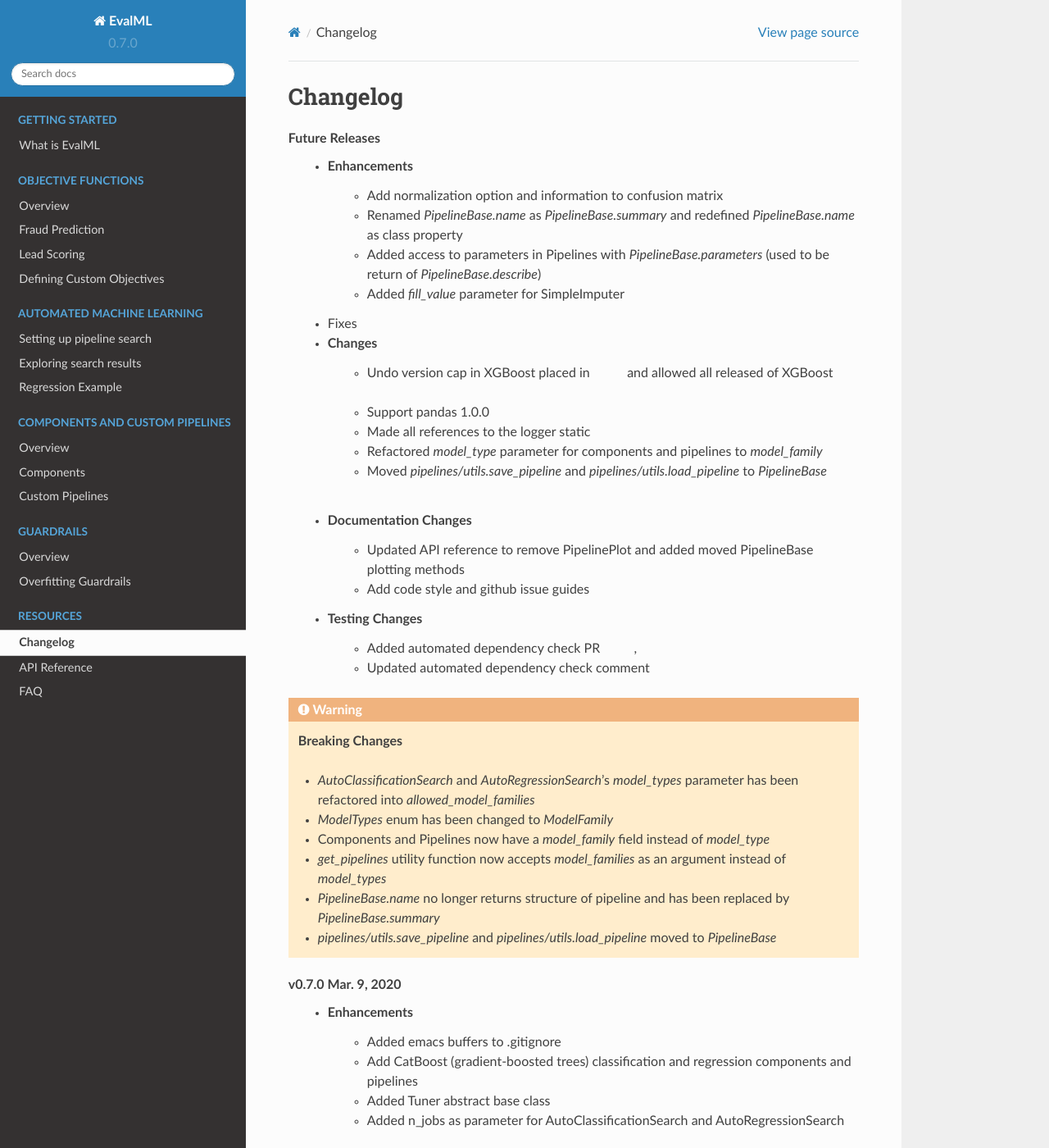
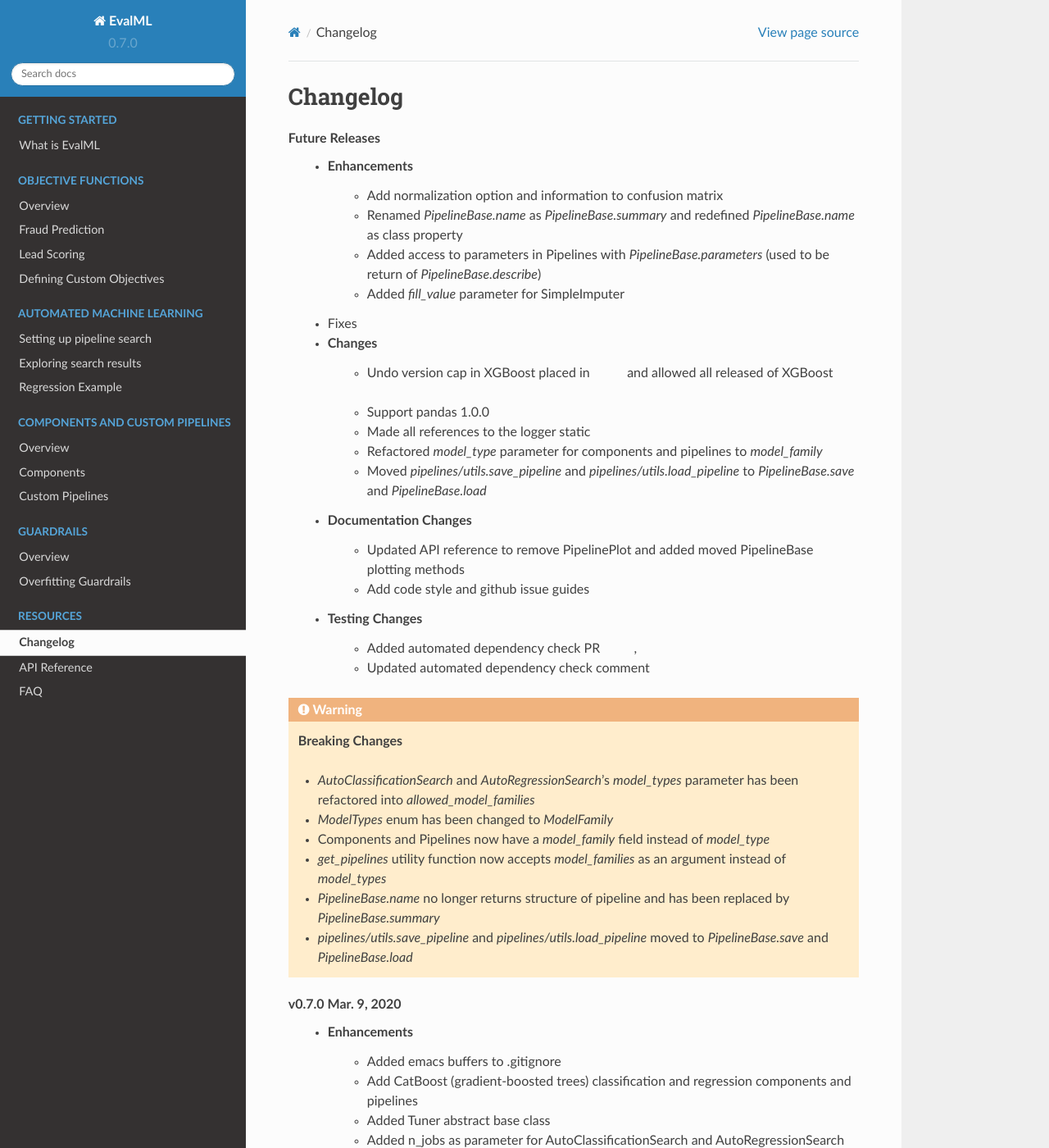
Before and after one commit to alteryx/evalml, a Sphinx documentation site: the page built from docs/source/changelog.rst, in a window 1280 px wide and 1400 px high. Shown: the whole window at 82% size. Built offline with Sphinx 7.4.7 and the Read the Docs theme 2.0.0, drawn with Linux system fonts in a browser that asks for light colours; comment, search, counter and statistics services are not loaded.

Commit message:
Rename to save and load

```diff
--- a/docs/source/changelog.rst
+++ b/docs/source/changelog.rst
@@ -14,7 +14,7 @@ Changelog
         * Support pandas 1.0.0 :pr:`486`
         * Made all references to the logger static :pr:`503`
         * Refactored `model_type` parameter for components and pipelines to `model_family` :pr:`507`
-        * Moved `pipelines/utils.save_pipeline` and `pipelines/utils.load_pipeline` to `PipelineBase` :pr:`526`
+        * Moved `pipelines/utils.save_pipeline` and `pipelines/utils.load_pipeline` to `PipelineBase.save` and `PipelineBase.load` :pr:`526`
     * Documentation Changes
         * Updated API reference to remove PipelinePlot and added moved PipelineBase plotting methods :pr:`483`
         * Add code style and github issue guides :pr:`463` :pr:`512`
@@ -30,7 +30,7 @@ Changelog
     * Components and Pipelines now have a `model_family` field instead of `model_type`
     * `get_pipelines` utility function now accepts `model_families` as an argument instead of `model_types`
     * `PipelineBase.name` no longer returns structure of pipeline and has been replaced by `PipelineBase.summary`
-    * `pipelines/utils.save_pipeline` and `pipelines/utils.load_pipeline` moved to `PipelineBase`
+    * `pipelines/utils.save_pipeline` and `pipelines/utils.load_pipeline` moved to `PipelineBase.save` and `PipelineBase.load`
 
 
 **v0.7.0 Mar. 9, 2020**
```
Also changed, not shown: 1 other file.
